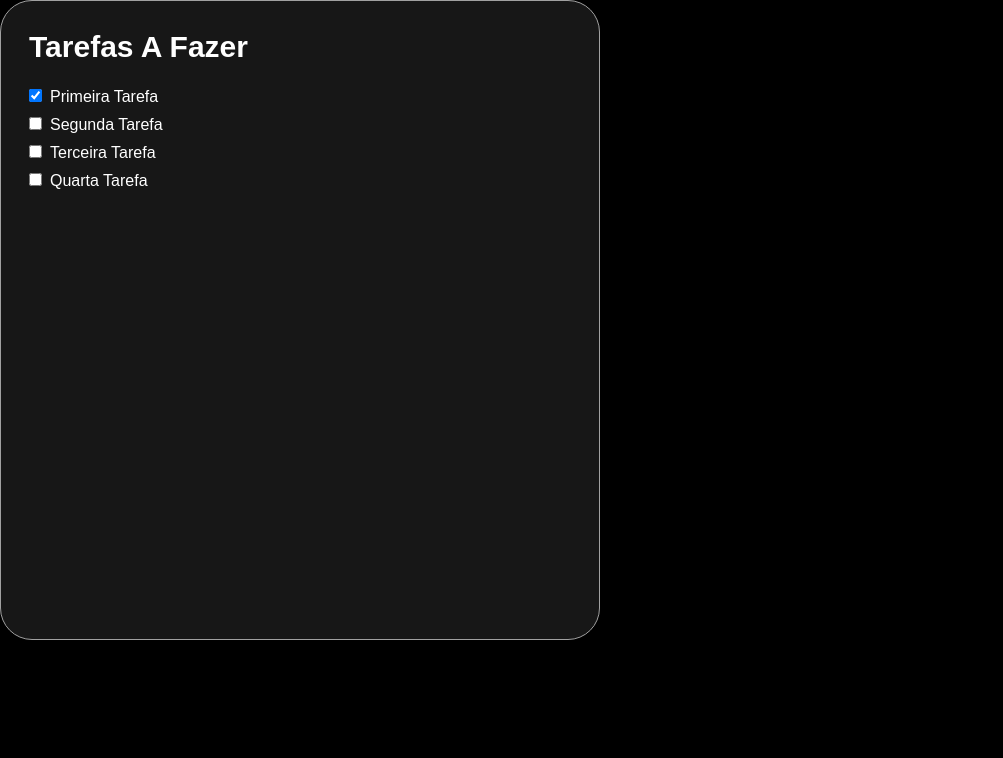
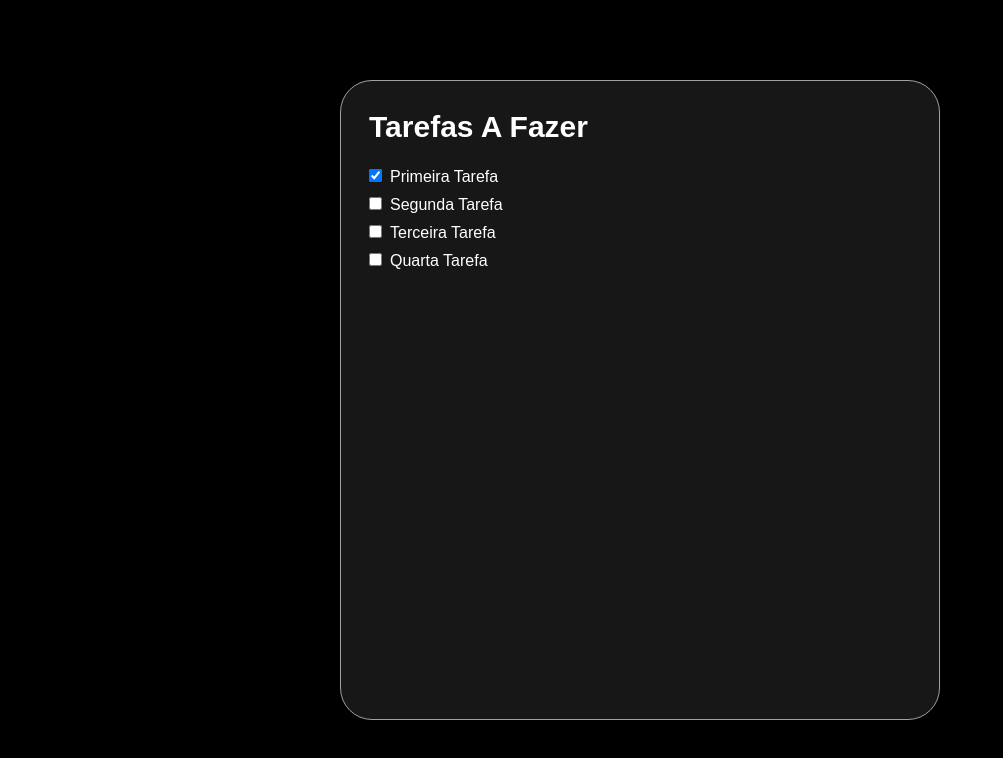
Before and after one commit to JoaoVLima/TAF_Front, a Next.js app: page / in a window 1280 px wide. Shown: the top 758 px of the page, without its empty margins (0-1003 px from the left). Built offline with nearby package versions, Linux system fonts and the light colour scheme.

Commit message:
ToDo component

```diff
--- a/app/page.tsx
+++ b/app/page.tsx
@@ -3,16 +3,8 @@ import { Todo } from "@/components/todo/todo";
 export default function Home() {
     return (
         <main className="flex min-h-screen bg-black">
-            <div className="flex flex-col max-h-230 h-[80vh] max-w-150  w-[70vw] bg-neutral-900 border border-neutral-400 text-white rounded-4xl p-7">
-                <h1 className="text-3xl font-bold pb-5">Tarefas A Fazer</h1>
-                <Todo
-                    itemList={[
-                        { checked: true, name: "Primeira Tarefa" },
-                        { checked: false, name: "Segunda Tarefa" },
-                        { checked: false, name: "Terceira Tarefa" },
-                        { checked: false, name: "Quarta Tarefa" },
-                    ]}
-                ></Todo>
+            <div className="flex w-screen justify-center items-center">
+                <Todo></Todo>
             </div>
         </main>
     );
--- a/components/todo/todo.tsx
+++ b/components/todo/todo.tsx
@@ -1,15 +1,17 @@
-import { Item, ItemType } from "./item";
+import { TodoList } from "./todoList";
 
-export function Todo({ itemList }: { itemList: ItemType[] }) {
+export function Todo() {
     return (
-        <ul className="flex flex-col gap-1">
-            {itemList.map((item, index) => (
-                <Item
-                    key={index + item.name}
-                    checked={item.checked}
-                    name={item.name}
-                ></Item>
-            ))}
-        </ul>
+        <div className="flex flex-col max-h-230 h-[80vh] max-w-150  w-[70vw] bg-neutral-900 border border-neutral-400 text-white rounded-4xl p-7">
+            <h1 className="text-3xl font-bold pb-5">Tarefas A Fazer</h1>
+            <TodoList
+                itemList={[
+                    { checked: true, name: "Primeira Tarefa" },
+                    { checked: false, name: "Segunda Tarefa" },
+                    { checked: false, name: "Terceira Tarefa" },
+                    { checked: false, name: "Quarta Tarefa" },
+                ]}
+            ></TodoList>
+        </div>
     );
 }
--- /dev/null
+++ b/components/todo/todoList.tsx
@@ -0,0 +1,15 @@
+import { Item, ItemType } from "./item";
+
+export function TodoList({ itemList }: { itemList: ItemType[] }) {
+    return (
+        <ul className="flex flex-col gap-1">
+            {itemList.map((item, index) => (
+                <Item
+                    key={index + item.name}
+                    checked={item.checked}
+                    name={item.name}
+                ></Item>
+            ))}
+        </ul>
+    );
+}
```
